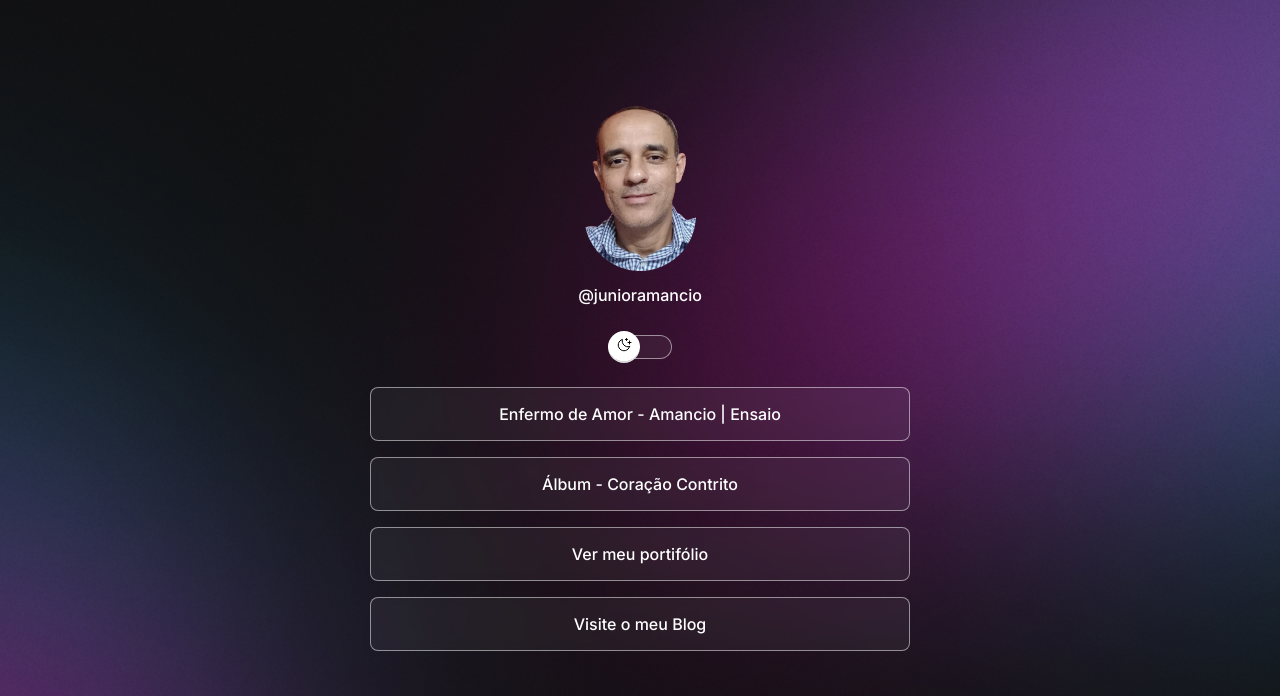
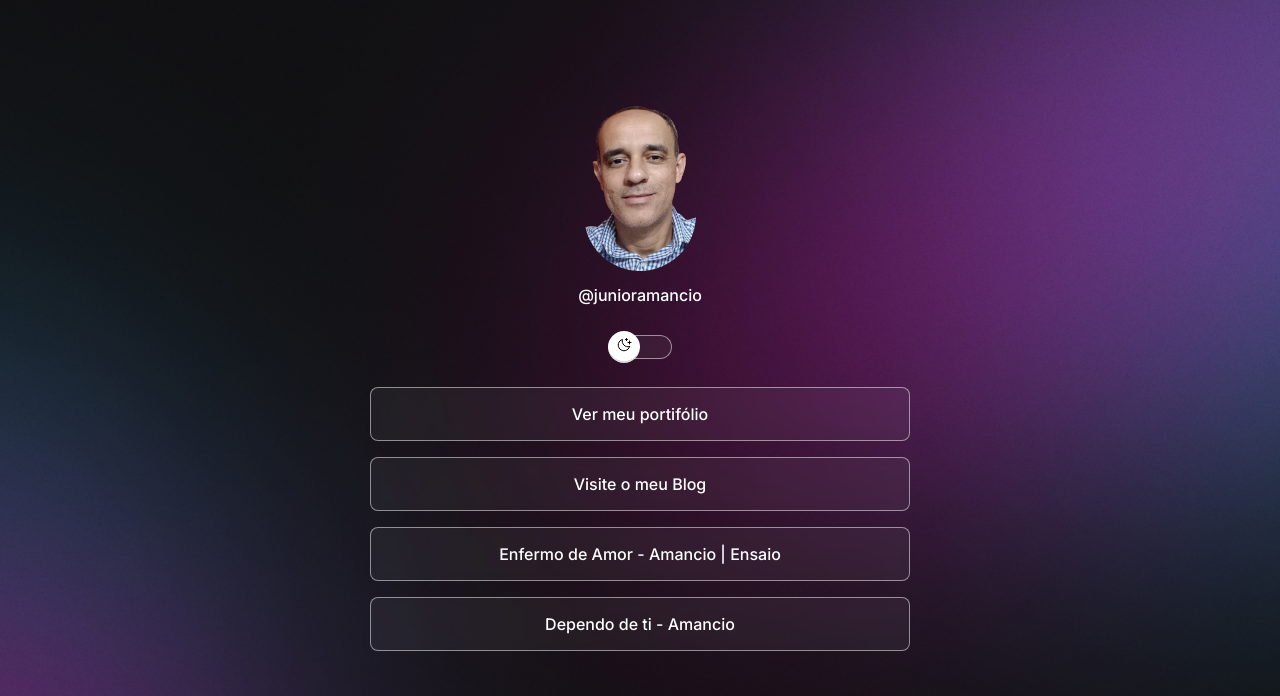
Before and after one commit to Joao-Amancio/projeto-devlinks, a plain HTML site: page index.html in a window 1280 px wide. Shown: the top 696 px of the page. Drawn offline with nearby package versions, Linux system fonts and the light colour scheme; a web font is replaced by a local one.

Commit message:
change in the order of links and their contents

```diff
--- a/index.html
+++ b/index.html
@@ -24,6 +24,17 @@
         <span></span>
       </div>
       <ul>
+
+        <li>
+          <a href="https://github.com/joao-amancio" target="_blank"
+            >Ver meu portifólio</a
+          >
+        </li>
+        <li>
+          <a href="https://junior-amancio.blogspot.com" target="_blank"
+            >Visite o meu Blog</a
+          >
+        </li>
         <li>
           <a
             href="https://www.youtube.com/watch?v=q_FMxi42-co"
@@ -33,19 +44,9 @@
         </li>
         <li>
           <a
-            href="https://www.youtube.com/playlist?list=PL7LrQR7KRJmfYXa-lqmi60yxO-Cpeu_AA"
+            href="https://www.youtube.com/watch?v=TDFydKZ1pXI"
             target="_blank"
-            >Álbum - Coração Contrito</a
-          >
-        </li>
-        <li>
-          <a href="https://github.com/joao-amancio" target="_blank"
-            >Ver meu portifólio</a
-          >
-        </li>
-        <li>
-          <a href="https://junior-amancio.blogspot.com" target="_blank"
-            >Visite o meu Blog</a
+            >Dependo de ti - Amancio</a
           >
         </li>
       </ul>
```
